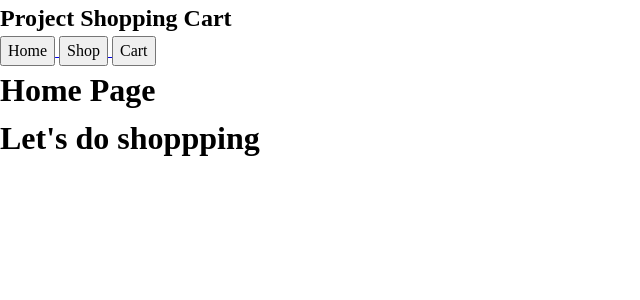
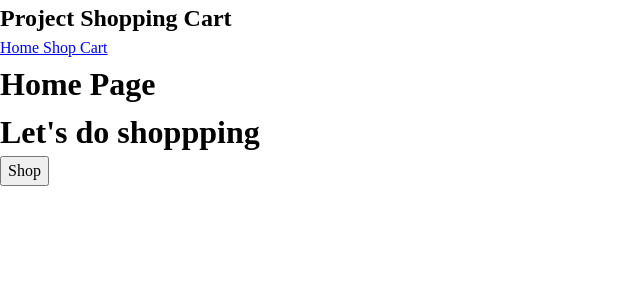
Before and after one commit to Aurel-Charles/Project-Shopping-Cart-TOP, a React (Vite) app: page / in a window 1280 px wide. Shown: the top 300 px of the page, without its empty margins (0-640 px from the left). Built offline with nearby package versions, Linux system fonts and the light colour scheme.

Commit message:
change Link in navbar to NavLink

```diff
--- a/src/components/NavBar/Navbar.jsx
+++ b/src/components/NavBar/Navbar.jsx
@@ -1,13 +1,12 @@
-import { Link } from "react-router";
-import Button from "../Button/Button";
+import { NavLink } from "react-router";
 
 export default function Navbar() {
     return (
         <nav>
             <h1>Project Shopping Cart</h1>
-            <Link to="/"> <Button label={"Home"}/> </Link>
-            <Link to="/shop"> <Button label={"Shop"}/> </Link>
-            <Link to="/cart"> <Button label={"Cart"}/> </Link>
+            <NavLink to="/"> Home </NavLink>
+            <NavLink to="/shop"> Shop </NavLink>
+            <NavLink to="/cart"> Cart </NavLink>
         </nav>
     )
 }
--- /dev/null
+++ b/src/pages/ErrorPage.jsx
@@ -0,0 +1,13 @@
+import Button from "../components/Button/Button";
+import { Link } from "react-router";
+
+export default function ErrorPage() {
+    return (
+        <div className="error-page">
+            <h1>
+                Oupppppsssisisisisisi
+            </h1>
+            <Link to="/" > <Button label={"Return Home"}/> </Link>
+        </div>
+    )
+}
--- a/src/pages/Home.jsx
+++ b/src/pages/Home.jsx
@@ -1,8 +1,12 @@
+import { Link } from "react-router";
+import Button from "../components/Button/Button";
+
 export default  function Home() {
     return (
         <div data-testid="home-page">
             <h1>Home Page</h1>
             <h1>Let's do shoppping</h1>
+            <Link to={"/shop"} > <Button label={"Shop"}/> </Link>
         </div>
     )
 }
--- a/src/route.jsx
+++ b/src/route.jsx
@@ -1,5 +1,6 @@
 import App from "./App";
 import Cart from "./pages/Cart";
+import ErrorPage from "./pages/ErrorPage";
 import Home from "./pages/Home";
 import Shop from "./pages/Shop";
 
@@ -7,10 +8,10 @@ export const routes = [
     {
       path: "/",
       element: <App />,
-      // errorElement: <ErrorPage />,
+      errorElement: <ErrorPage />,
       children: [
-        { path: "/", element: <Home /> },
-        { path: "Shop", element: <Shop /> },
-        { path: "Cart", element: <Cart /> },
+        { index: true, element: <Home /> },
+        { path: "shop", element: <Shop /> },
+        { path: "cart", element: <Cart /> },
       ]
     }];
```
